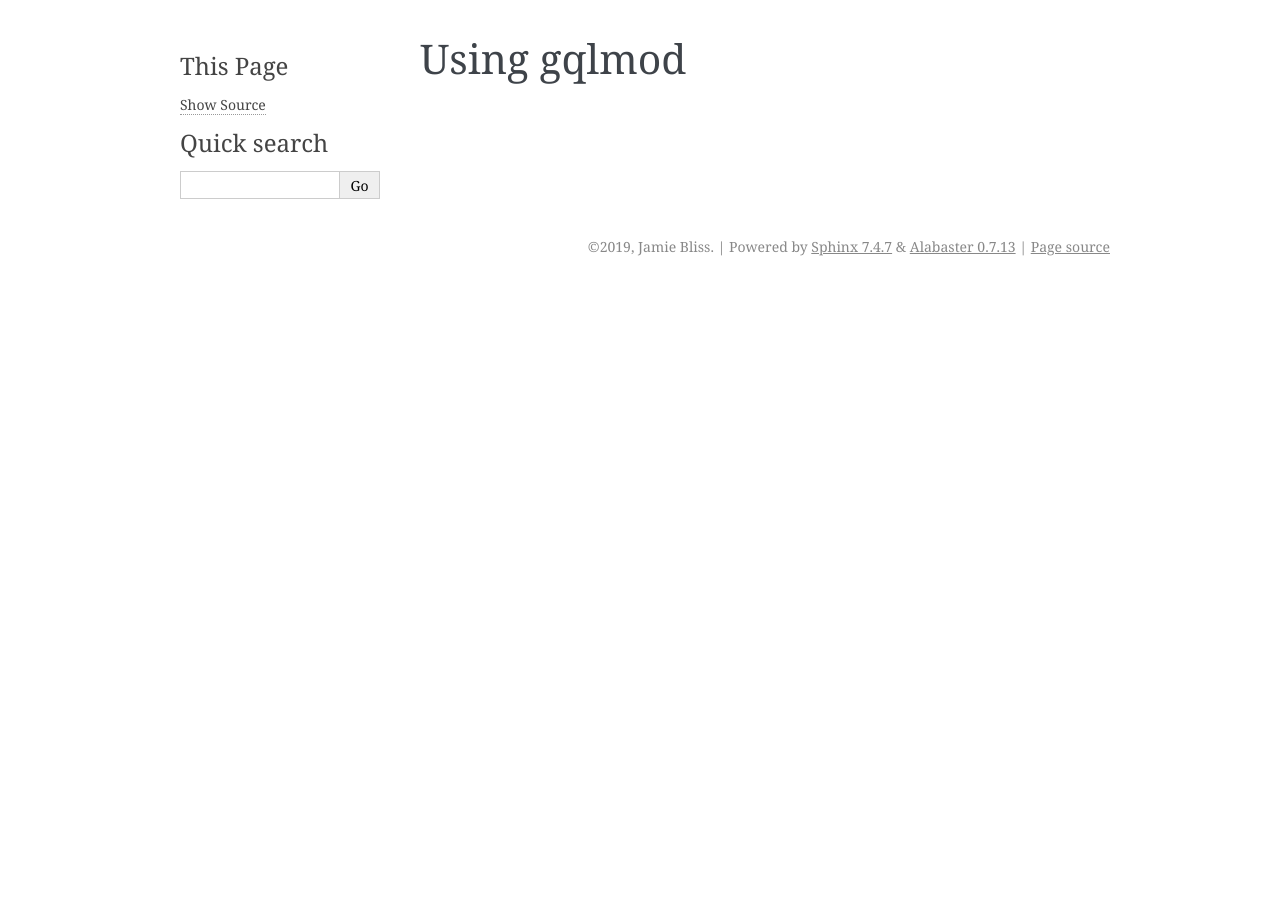
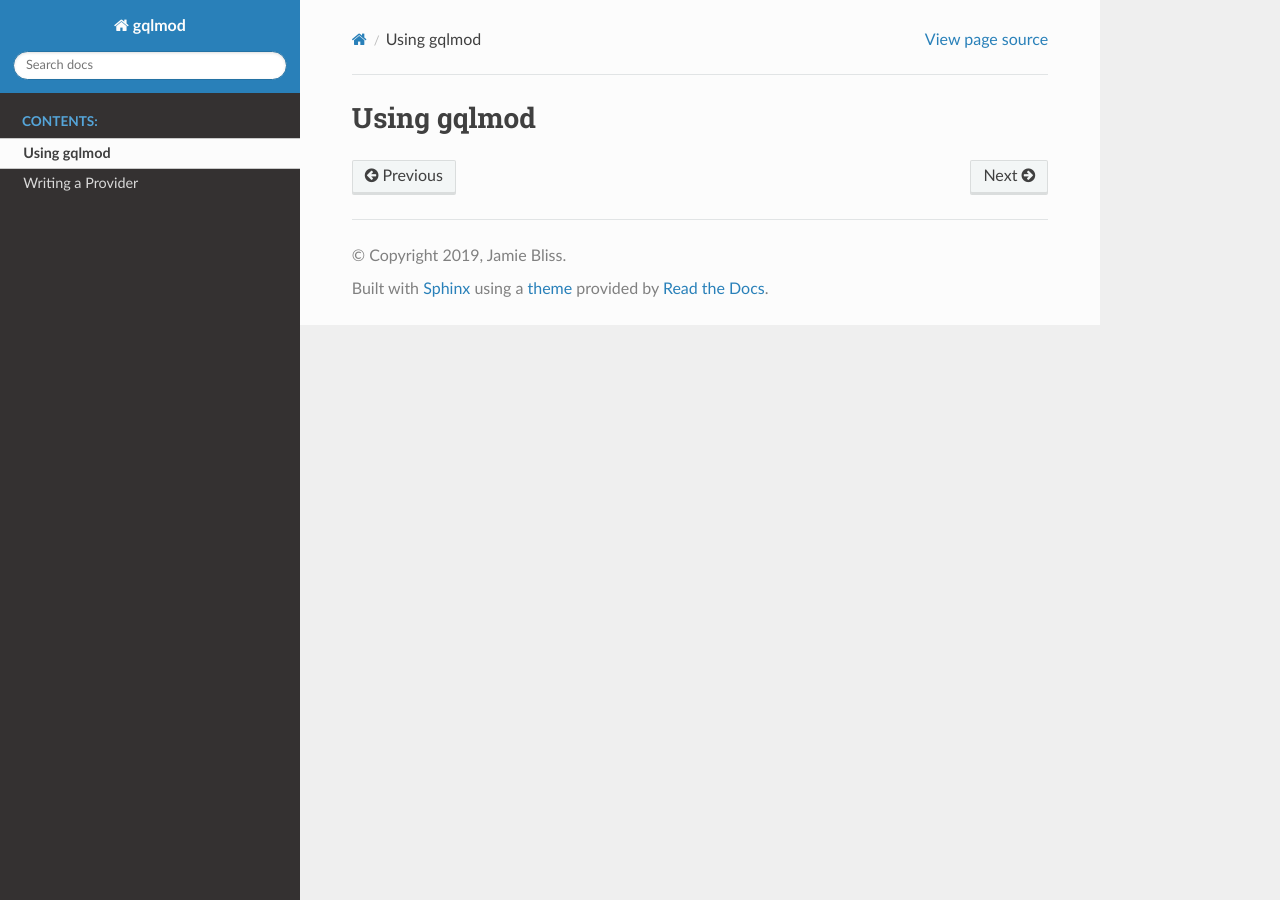
Before and after one commit to gqlmod/gqlmod, a Sphinx documentation site: the page built from docs/usage.rst, in a window 1280 px wide. Built offline with Sphinx 7.4.7 and the Read the Docs theme 2.0.0, drawn with Linux system fonts in a browser that asks for light colours; some of the changed lines change nothing that is shown.

Commit message:
docs/conf.py: Copy a more verbose config file

```diff
--- a/docs/conf.py
+++ b/docs/conf.py
@@ -29,19 +29,45 @@
 
 # -- General configuration ---------------------------------------------------
 
+# If your documentation needs a minimal Sphinx version, state it here.
+#
+needs_sphinx = '2.0'
+
 # Add any Sphinx extension module names here, as strings. They can be
 # extensions coming with Sphinx (named 'sphinx.ext.*') or your custom
 # ones.
 extensions = [
+    'sphinx.ext.autodoc',
+    'sphinx.ext.todo',
+    'sphinx.ext.viewcode',
 ]
 
 # Add any paths that contain templates here, relative to this directory.
 templates_path = ['_templates']
 
+# The suffix(es) of source filenames.
+# You can specify multiple suffix as a list of string:
+#
+# source_suffix = ['.rst', '.md']
+source_suffix = '.rst'
+
+# The master toctree document.
+master_doc = 'index'
+
+# The language for content autogenerated by Sphinx. Refer to documentation
+# for a list of supported languages.
+#
+# This is also used if you do content translation via gettext catalogs.
+# Usually you set "language" from the command line for these cases.
+language = None
+
 # List of patterns, relative to source directory, that match files and
 # directories to ignore when looking for source files.
 # This pattern also affects html_static_path and html_extra_path.
 exclude_patterns = ['_build', 'Thumbs.db', '.DS_Store']
+
+# The name of the Pygments (syntax highlighting) style to use.
+pygments_style = None
 
 
 # -- Options for HTML output -------------------------------------------------
@@ -49,9 +75,108 @@
 # The theme to use for HTML and HTML Help pages.  See the documentation for
 # a list of builtin themes.
 #
-html_theme = 'alabaster'
+html_theme = "sphinx_rtd_theme"
+
+# Theme options are theme-specific and customize the look and feel of a theme
+# further.  For a list of options available for each theme, see the
+# documentation.
+#
+# html_theme_options = {}
 
 # Add any paths that contain custom static files (such as style sheets) here,
 # relative to this directory. They are copied after the builtin static files,
 # so a file named "default.css" will overwrite the builtin "default.css".
 html_static_path = ['_static']
+
+# Custom sidebar templates, must be a dictionary that maps document names
+# to template names.
+#
+# The default sidebars (for documents that don't match any pattern) are
+# defined by theme itself.  Builtin themes are using these templates by
+# default: ``['localtoc.html', 'relations.html', 'sourcelink.html',
+# 'searchbox.html']``.
+#
+# html_sidebars = {}
+
+
+# -- Options for HTMLHelp output ---------------------------------------------
+
+# Output file base name for HTML help builder.
+htmlhelp_basename = 'gqlmoddoc'
+
+
+# -- Options for LaTeX output ------------------------------------------------
+
+latex_elements = {
+    # The paper size ('letterpaper' or 'a4paper').
+    #
+    # 'papersize': 'letterpaper',
+
+    # The font size ('10pt', '11pt' or '12pt').
+    #
+    # 'pointsize': '10pt',
+
+    # Additional stuff for the LaTeX preamble.
+    #
+    # 'preamble': '',
+
+    # Latex figure (float) alignment
+    #
+    # 'figure_align': 'htbp',
+}
+
+# Grouping the document tree into LaTeX files. List of tuples
+# (source start file, target name, title,
+#  author, documentclass [howto, manual, or own class]).
+latex_documents = [
+    (master_doc, 'gqlmod.tex', 'gqlmod Documentation',
+     'Jamie Bliss', 'manual'),
+]
+
+
+# -- Options for manual page output ------------------------------------------
+
+# One entry per manual page. List of tuples
+# (source start file, name, description, authors, manual section).
+man_pages = [
+    (master_doc, 'gqlmod', 'gqlmod Documentation',
+     [author], 1)
+]
+
+
+# -- Options for Texinfo output ----------------------------------------------
+
+# Grouping the document tree into Texinfo files. List of tuples
+# (source start file, target name, title, author,
+#  dir menu entry, description, category)
+texinfo_documents = [
+    (master_doc, 'gqlmod', 'gqlmod Documentation',
+     author, 'gqlmod', 'One line description of project.',
+     'Miscellaneous'),
+]
+
+
+# -- Options for Epub output -------------------------------------------------
+
+# Bibliographic Dublin Core info.
+epub_title = project
+
+# The unique identifier of the text. This can be a ISBN number
+# or the project homepage.
+#
+# epub_identifier = ''
+
+# A unique identification for the text.
+#
+# epub_uid = ''
+
+# A list of files that should not be packed into the epub file.
+epub_exclude_files = ['search.html']
+
+
+# -- Extension configuration -------------------------------------------------
+
+# -- Options for todo extension ----------------------------------------------
+
+# If true, `todo` and `todoList` produce output, else they produce nothing.
+todo_include_todos = True
--- /dev/null
+++ b/docs/requirements.txt
@@ -0,0 +1,2 @@
+sphinx
+sphinx_rtd_theme
```
